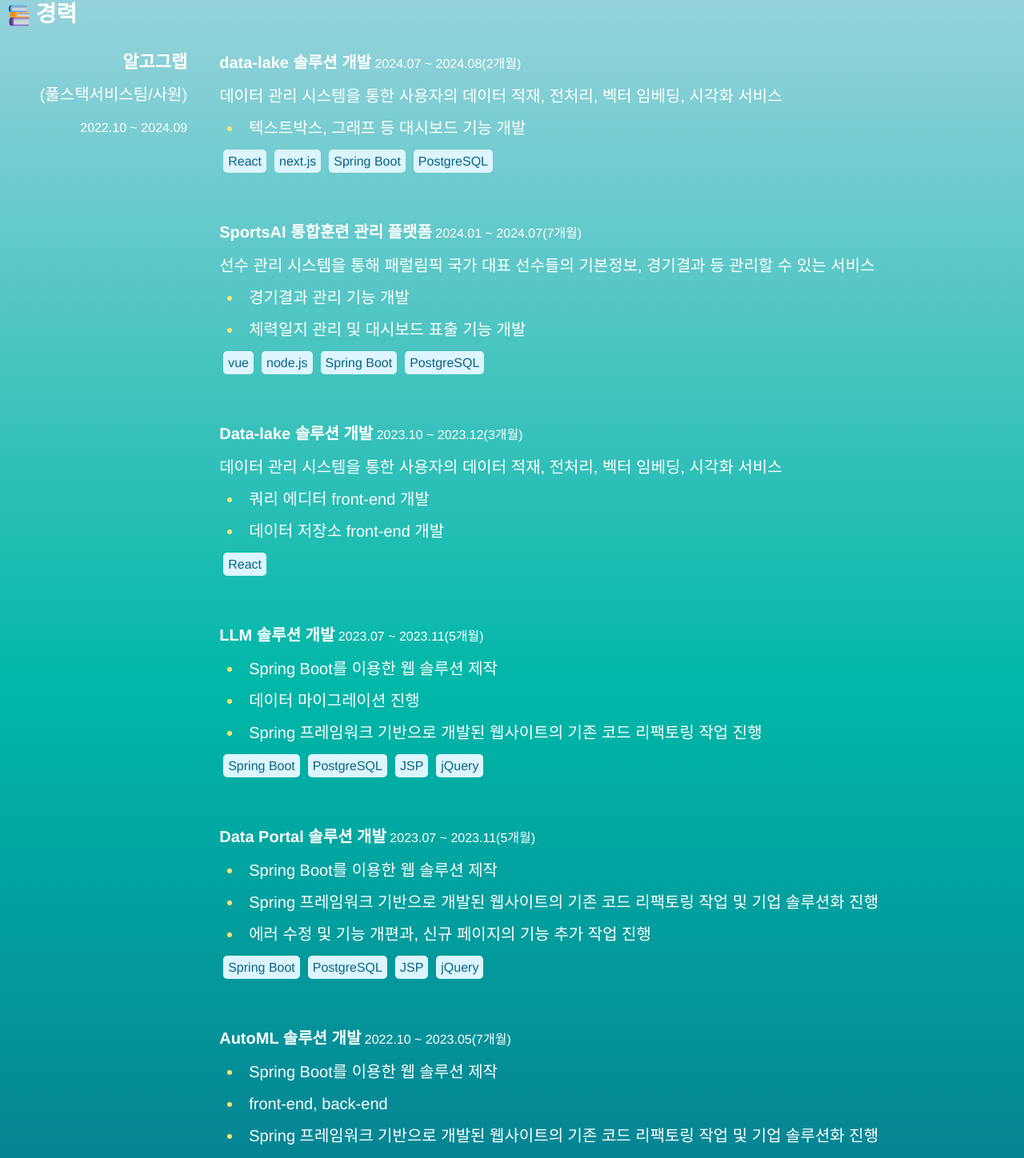
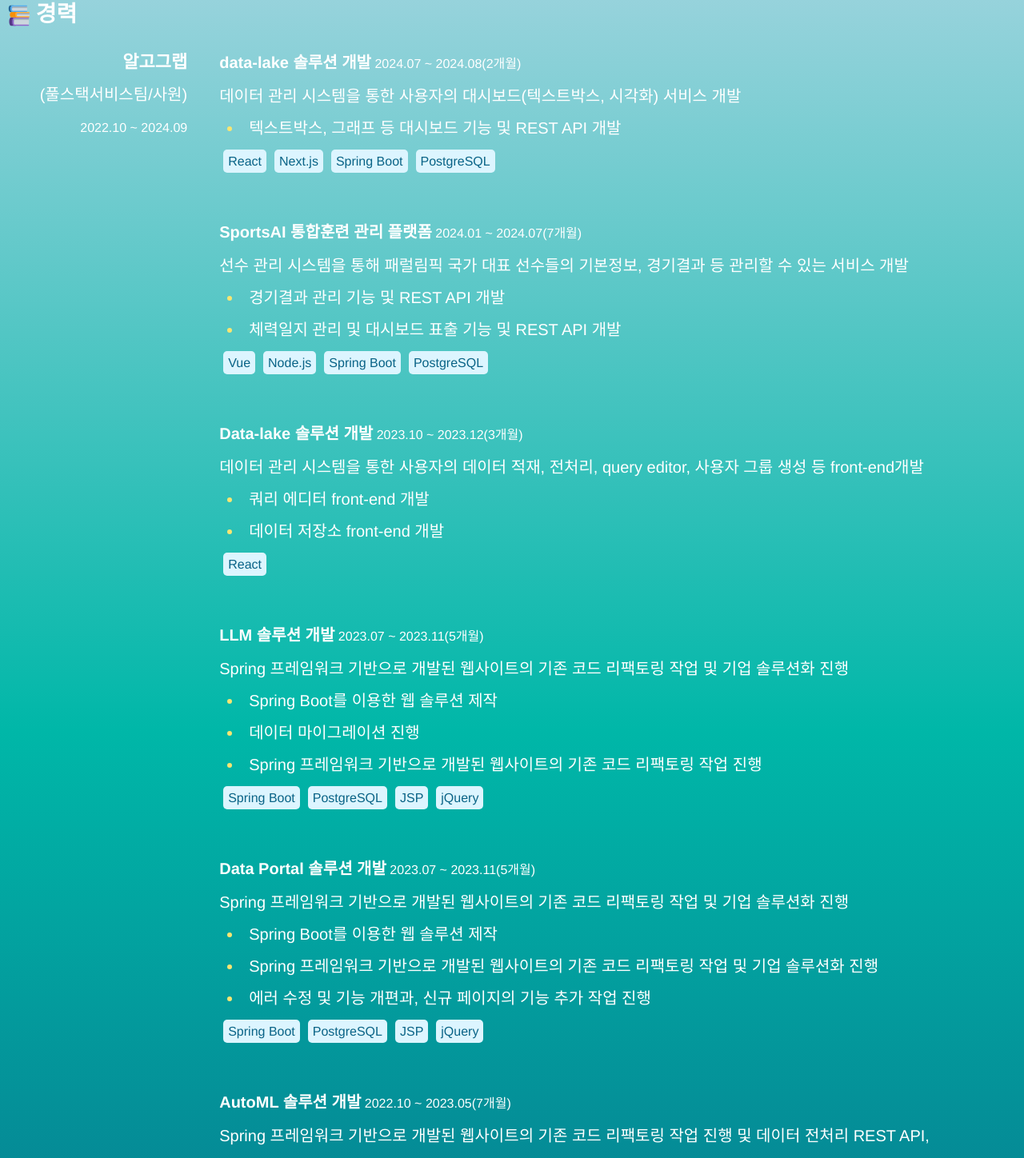
Before and after one commit to myk0907/vue-board, a Vue app: page / in a window 1280 px wide. Shown: the part 913-2361 px from the top of the page at 80% size. Built offline with nearby package versions, Linux system fonts and the light colour scheme.

Commit message:
경력 수정

```diff
--- a/src/assets/common.css
+++ b/src/assets/common.css
@@ -32,7 +32,9 @@ html, body{
 
 /* 기본 css */
 .custom-body {
-    width: 1280px; /* 너비를 1280px로 고정 */
+    /* 너비를 1280px로 고정 */
+    /* width: 1280px;  */
+    width: 100vw;
     margin: 0 auto; /* 가운데 정렬을 위한 마진 설정 */
 }
 
--- a/src/views/PortfolioMain.vue
+++ b/src/views/PortfolioMain.vue
@@ -18,14 +18,14 @@
             <div class="mb-5">
               <span style="font-weight: bold;">data-lake 솔루션 개발</span><span class="contents_desc-bg-black">&nbsp;2024.07 ~ 2024.08(2개월)</span>
               <div>
-                데이터 관리 시스템을 통한 사용자의 데이터 적재, 전처리, 벡터 임베딩, 시각화 서비스
+                데이터 관리 시스템을 통한 사용자의 대시보드(텍스트박스, 시각화) 서비스 개발
               </div>
               <div>
-                <li>텍스트박스, 그래프 등 대시보드 기능 개발</li>
+                <li>텍스트박스, 그래프 등 대시보드 기능 및 REST API 개발</li>
               </div>
               <div class="lang_container">
                 <span>React</span>
-                <span>next.js</span>
+                <span>Next.js</span>
                 <span>Spring Boot</span>
                 <span>PostgreSQL</span>
               </div>
@@ -34,13 +34,13 @@
             <div class="mb-5">
               <span style="font-weight: bold;">SportsAI 통합훈련 관리 플랫폼</span><span class="contents_desc-bg-black">&nbsp;2024.01 ~ 2024.07(7개월)</span>
               <div>
-                선수 관리 시스템을 통해 패럴림픽 국가 대표 선수들의 기본정보, 경기결과 등 관리할 수 있는 서비스
+                선수 관리 시스템을 통해 패럴림픽 국가 대표 선수들의 기본정보, 경기결과 등 관리할 수 있는 서비스 개발
               </div>
-              <li>경기결과 관리 기능 개발</li>
-              <li>체력일지 관리 및 대시보드 표출 기능 개발</li>
+              <li>경기결과 관리 기능 및 REST API 개발</li>
+              <li>체력일지 관리 및 대시보드 표출 기능 및 REST API 개발</li>
               <div class="lang_container">
-                <span>vue</span>
-                <span>node.js</span>
+                <span>Vue</span>
+                <span>Node.js</span>
                 <span>Spring Boot</span>
                 <span>PostgreSQL</span>
               </div>
@@ -49,7 +49,7 @@
             <div class="mb-5">
               <span style="font-weight: bold;">Data-lake 솔루션 개발</span><span class="contents_desc-bg-black">&nbsp;2023.10 ~ 2023.12(3개월)</span>
               <div>
-                데이터 관리 시스템을 통한 사용자의 데이터 적재, 전처리, 벡터 임베딩, 시각화 서비스
+                데이터 관리 시스템을 통한 사용자의 데이터 적재, 전처리, query editor, 사용자 그룹 생성 등 front-end개발
               </div>
               <li>쿼리 에디터 front-end 개발</li>
               <li>데이터 저장소 front-end 개발</li>
@@ -60,6 +60,9 @@
 
             <div class="mb-5">
               <span style="font-weight: bold;">LLM 솔루션 개발</span><span class="contents_desc-bg-black">&nbsp;2023.07 ~ 2023.11(5개월)</span>
+              <div>
+                Spring 프레임워크 기반으로 개발된 웹사이트의 기존 코드 리팩토링 작업 및 기업 솔루션화 진행
+              </div>
               <li>Spring Boot를 이용한 웹 솔루션 제작</li>
               <li>데이터 마이그레이션 진행</li>
               <li>Spring 프레임워크 기반으로 개발된 웹사이트의 기존 코드 리팩토링 작업 진행</li>
@@ -73,6 +76,9 @@
 
             <div class="mb-5">
               <span style="font-weight: bold;">Data Portal 솔루션 개발</span><span class="contents_desc-bg-black">&nbsp;2023.07 ~ 2023.11(5개월)</span>
+              <div>
+                Spring 프레임워크 기반으로 개발된 웹사이트의 기존 코드 리팩토링 작업 및 기업 솔루션화 진행
+              </div>
               <li>Spring Boot를 이용한 웹 솔루션 제작</li>
               <li>Spring 프레임워크 기반으로 개발된 웹사이트의 기존 코드 리팩토링 작업 및 기업 솔루션화 진행</li>
               <li>에러 수정 및 기능 개편과, 신규 페이지의 기능 추가 작업 진행</li>
@@ -86,6 +92,9 @@
 
             <div class="mb-5">
               <span style="font-weight: bold;">AutoML 솔루션 개발</span><span class="contents_desc-bg-black">&nbsp;2022.10 ~ 2023.05(7개월)</span>
+              <div>
+                Spring 프레임워크 기반으로 개발된 웹사이트의 기존 코드 리팩토링 작업 진행 및 데이터 전처리 REST API, 시각화 기능 개발
+              </div>
               <li>Spring Boot를 이용한 웹 솔루션 제작</li>
               <li>front-end, back-end </li>
               <li>Spring 프레임워크 기반으로 개발된 웹사이트의 기존 코드 리팩토링 작업 및 기업 솔루션화 진행</li>
```
